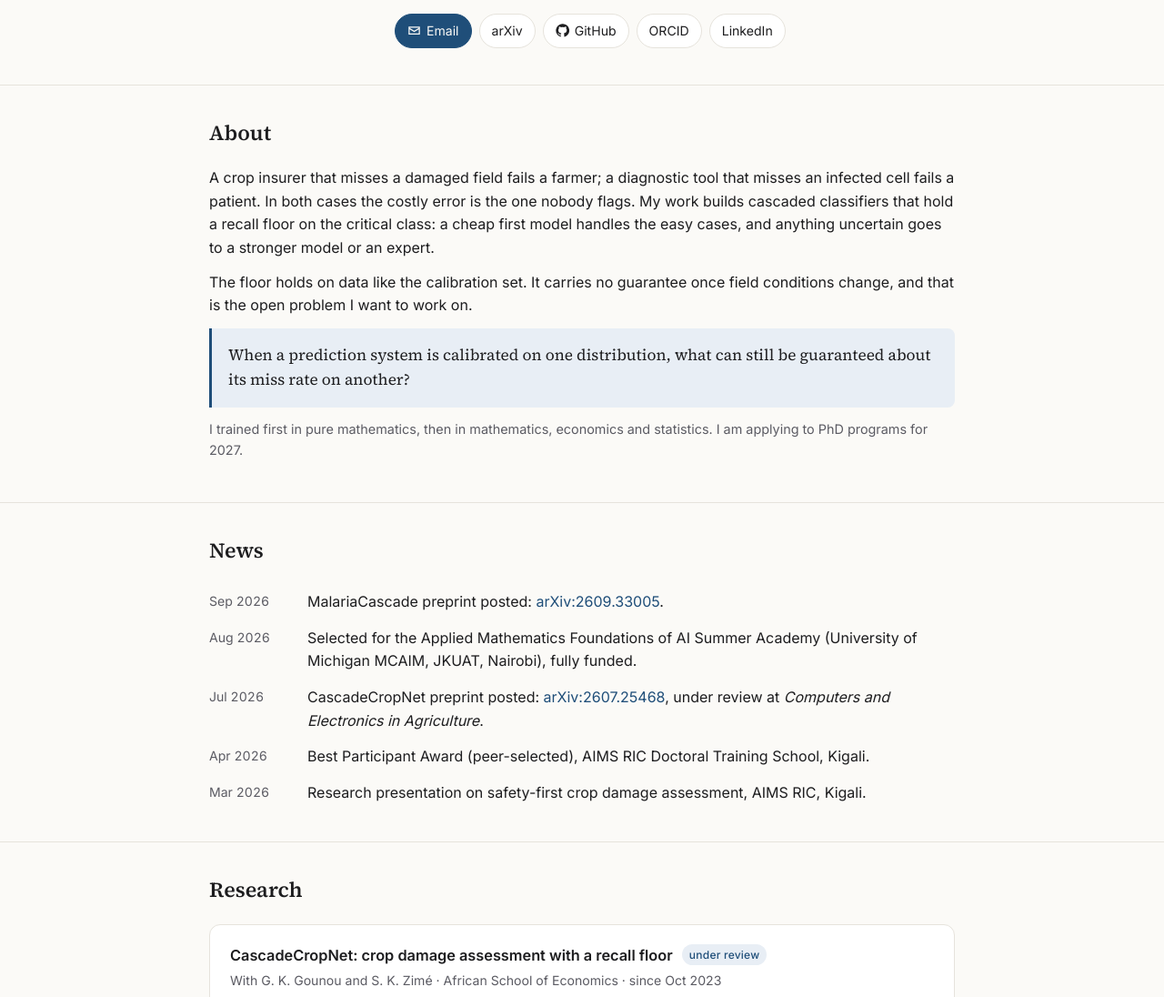
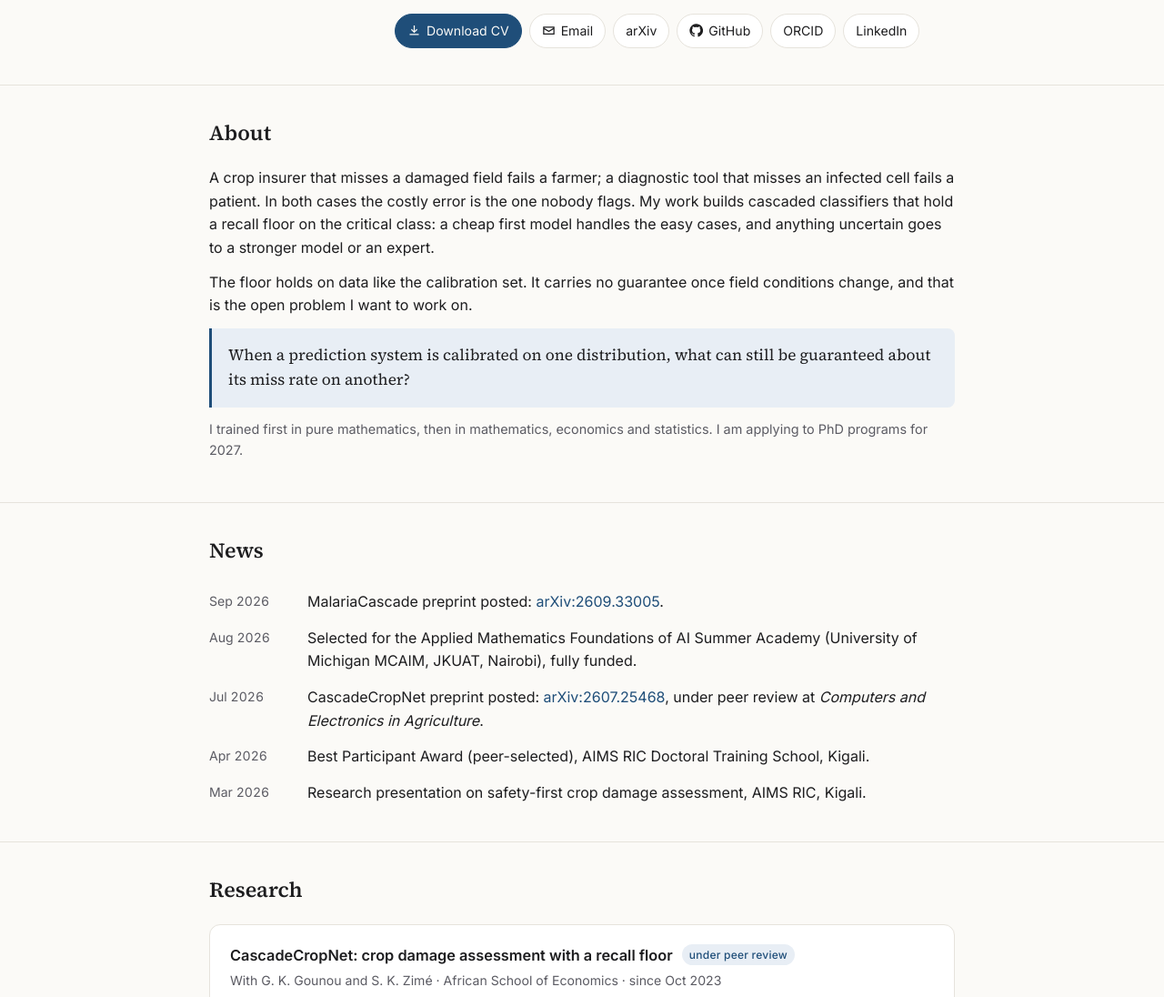
Before and after one commit to josehagbe3/josehagbe3.github.io, a plain HTML site: page index.html in a window 1280 px wide. Shown: the part 344-1440 px from the top of the page at 91% size. Drawn offline with Linux system fonts and the light colour scheme.

Commit message:
Add Download CV button and say under peer review
Co-Authored-By: Claude Opus 5.5 <noreply@anthropic.com>

```diff
--- a/index.html
+++ b/index.html
@@ -161,9 +161,8 @@ footer{border-top:1px solid var(--line);padding:28px 0 48px;color:var(--muted);f
       <p class="role">Mathematics and machine learning · African School of Economics and Université&nbsp;d'Abomey-Calavi, Benin</p>
       <p class="lede">I study prediction systems that must not miss the cases that matter, and what can be guaranteed about them when the data distribution shifts. My applications are crop damage assessment and malaria diagnosis in West Africa.</p>
       <div class="buttons">
-        <!-- CV button: restore when cv.pdf (public version, no phone or referee emails) is added
-        <a class="btn primary" href="cv.pdf">CV (PDF)</a> -->
-        <a class="btn primary" href="mailto:jhagbe@africanschoolofeconomics.com"><svg viewBox="0 0 24 24" aria-hidden="true"><path d="M2 5h20v14H2zm2 2v.5l8 5 8-5V7zm16 10V9.8l-8 5-8-5V17z"/></svg>Email</a>
+        <a class="btn primary" href="cv.pdf" download="CV_Hagbe_Nov-2026.pdf"><svg viewBox="0 0 24 24" aria-hidden="true"><path d="M11 3h2v9.6l3.3-3.3 1.4 1.4L12 16.4l-5.7-5.7 1.4-1.4 3.3 3.3zM4 18h16v2H4z"/></svg>Download CV</a>
+        <a class="btn" href="mailto:jhagbe@africanschoolofeconomics.com"><svg viewBox="0 0 24 24" aria-hidden="true"><path d="M2 5h20v14H2zm2 2v.5l8 5 8-5V7zm16 10V9.8l-8 5-8-5V17z"/></svg>Email</a>
         <a class="btn" href="https://arxiv.org/abs/2607.25468">arXiv</a>
         <a class="btn" href="https://github.com/josehagbe3"><svg viewBox="0 0 24 24" aria-hidden="true"><path d="M12 .5a11.5 11.5 0 0 0-3.6 22.4c.6.1.8-.3.8-.6v-2c-3.2.7-3.9-1.5-3.9-1.5-.5-1.3-1.3-1.7-1.3-1.7-1-.7.1-.7.1-.7 1.2.1 1.8 1.2 1.8 1.2 1 1.8 2.8 1.3 3.5 1 .1-.8.4-1.3.7-1.6-2.6-.3-5.3-1.3-5.3-5.7 0-1.3.5-2.3 1.2-3.1-.1-.3-.5-1.5.1-3.1 0 0 1-.3 3.2 1.2a11 11 0 0 1 5.8 0c2.2-1.5 3.2-1.2 3.2-1.2.6 1.6.2 2.8.1 3.1.8.8 1.2 1.9 1.2 3.1 0 4.4-2.7 5.4-5.3 5.7.4.4.8 1.1.8 2.2v3.2c0 .3.2.7.8.6A11.5 11.5 0 0 0 12 .5z"/></svg>GitHub</a>
         <a class="btn" href="https://orcid.org/0000-0002-4189-5221">ORCID</a>
@@ -190,7 +189,7 @@ footer{border-top:1px solid var(--line);padding:28px 0 48px;color:var(--muted);f
     <ul class="news">
       <li><time datetime="2026-09">Sep 2026</time><span>MalariaCascade preprint posted: <a href="https://arxiv.org/abs/2609.33005">arXiv:2609.33005</a>.</span></li>
       <li><time datetime="2026-08">Aug 2026</time><span>Selected for the Applied Mathematics Foundations of AI Summer Academy (University of Michigan MCAIM, JKUAT, Nairobi), fully funded.</span></li>
-      <li><time datetime="2026-07">Jul 2026</time><span>CascadeCropNet preprint posted: <a href="https://arxiv.org/abs/2607.25468">arXiv:2607.25468</a>, under review at <em>Computers and Electronics in Agriculture</em>.</span></li>
+      <li><time datetime="2026-07">Jul 2026</time><span>CascadeCropNet preprint posted: <a href="https://arxiv.org/abs/2607.25468">arXiv:2607.25468</a>, under peer review at <em>Computers and Electronics in Agriculture</em>.</span></li>
       <li><time datetime="2026-04">Apr 2026</time><span>Best Participant Award (peer-selected), AIMS RIC Doctoral Training School, Kigali.</span></li>
       <li><time datetime="2026-03">Mar 2026</time><span>Research presentation on safety-first crop damage assessment, AIMS RIC, Kigali.</span></li>
     </ul>
@@ -202,7 +201,7 @@ footer{border-top:1px solid var(--line);padding:28px 0 48px;color:var(--muted);f
     <h2>Research</h2>
 
     <article class="card">
-      <h3>CascadeCropNet: crop damage assessment with a recall floor <span class="tag live">under review</span></h3>
+      <h3>CascadeCropNet: crop damage assessment with a recall floor <span class="tag live">under peer review</span></h3>
       <div class="meta">With G. K. Gounou and S. K. Zimé · African School of Economics · since Oct 2023</div>
       <p>A two-stage cascade for picture-based crop insurance. A light model screens smartphone images of maize fields; images it cannot clear go to a stronger model, with thresholds calibrated so that damaged fields are rarely missed.</p>
       <div class="figs">
@@ -271,7 +270,7 @@ footer{border-top:1px solid var(--line);padding:28px 0 48px;color:var(--muted);f
     <ol class="pubs">
       <li>
         <div class="title">Safety-Aware Cascaded Inference for Crop Damage Assessment with Controlled Error Trade-offs</div>
-        <div><span class="me">J. T. M. Hagbe</span>, G. K. Gounou, S. K. Zimé · 2026 · Under review, <em>Computers and Electronics in Agriculture</em></div>
+        <div><span class="me">J. T. M. Hagbe</span>, G. K. Gounou, S. K. Zimé · 2026 · Under peer review, <em>Computers and Electronics in Agriculture</em></div>
         <div class="links"><a href="https://arxiv.org/abs/2607.25468">arXiv:2607.25468</a><a href="https://ssrn.com/abstract=7237146">SSRN</a></div>
       </li>
       <li>
```
Also changed, not shown: 1 other file.
